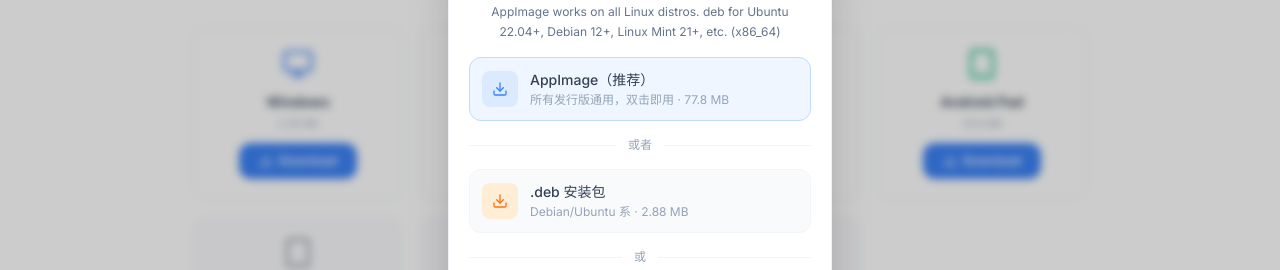
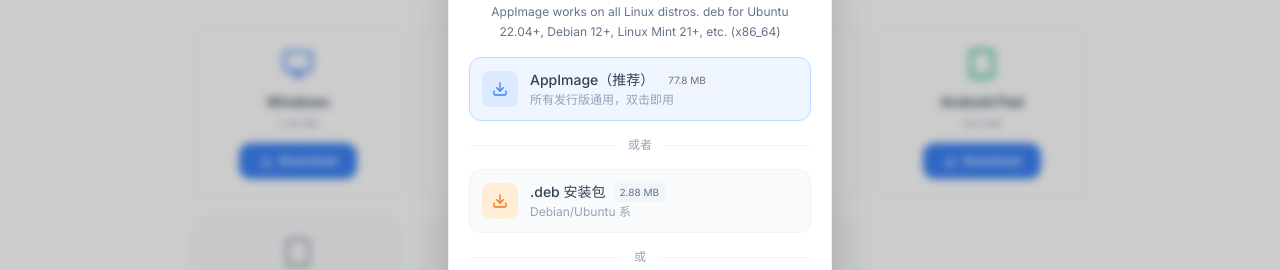
Before and after one commit to skyloveflash1-netizen/type-flow-landing, a React (Vite) app: page / in a window 1280 px wide. Both pictures are taken after a click on the button "Download". Shown: the part 4185-4455 px from the top of the page. Built offline with nearby package versions, Linux system fonts and the light colour scheme.

Commit message:
fix: move file sizes next to name in linux popover

```diff
--- a/src/components/Download.tsx
+++ b/src/components/Download.tsx
@@ -137,11 +137,14 @@
                       <DownloadIcon className="w-4 h-4 text-brand-500" />
                     </div>
                     <div className="text-left flex-1 min-w-0">
-                      <div className="text-sm font-medium text-slate-700 dark:text-slate-200 group-hover:text-brand-600 dark:group-hover:text-brand-400 transition-colors">
-                        AppImage（推荐）
+                      <div className="flex items-center gap-2">
+                        <span className="text-sm font-medium text-slate-700 dark:text-slate-200 group-hover:text-brand-600 dark:group-hover:text-brand-400 transition-colors">
+                          AppImage（推荐）
+                        </span>
+                        <span className="text-[10px] px-1.5 py-0.5 bg-slate-100 dark:bg-slate-600 text-slate-500 dark:text-slate-400 rounded">77.8 MB</span>
                       </div>
                       <div className="text-xs text-slate-400 dark:text-slate-500 mt-0.5">
-                        所有发行版通用，双击即用 · 77.8 MB
+                        所有发行版通用，双击即用
                       </div>
                     </div>
                   </a>
@@ -162,11 +165,14 @@
                       <DownloadIcon className="w-4 h-4 text-orange-500" />
                     </div>
                     <div className="text-left flex-1 min-w-0">
-                      <div className="text-sm font-medium text-slate-700 dark:text-slate-200 group-hover:text-orange-600 dark:group-hover:text-orange-400 transition-colors">
-                        .deb 安装包
+                      <div className="flex items-center gap-2">
+                        <span className="text-sm font-medium text-slate-700 dark:text-slate-200 group-hover:text-orange-600 dark:group-hover:text-orange-400 transition-colors">
+                          .deb 安装包
+                        </span>
+                        <span className="text-[10px] px-1.5 py-0.5 bg-slate-100 dark:bg-slate-600 text-slate-500 dark:text-slate-400 rounded">2.88 MB</span>
                       </div>
                       <div className="text-xs text-slate-400 dark:text-slate-500 mt-0.5">
-                        Debian/Ubuntu 系 · 2.88 MB
+                        Debian/Ubuntu 系
                       </div>
                     </div>
                   </a>
```
